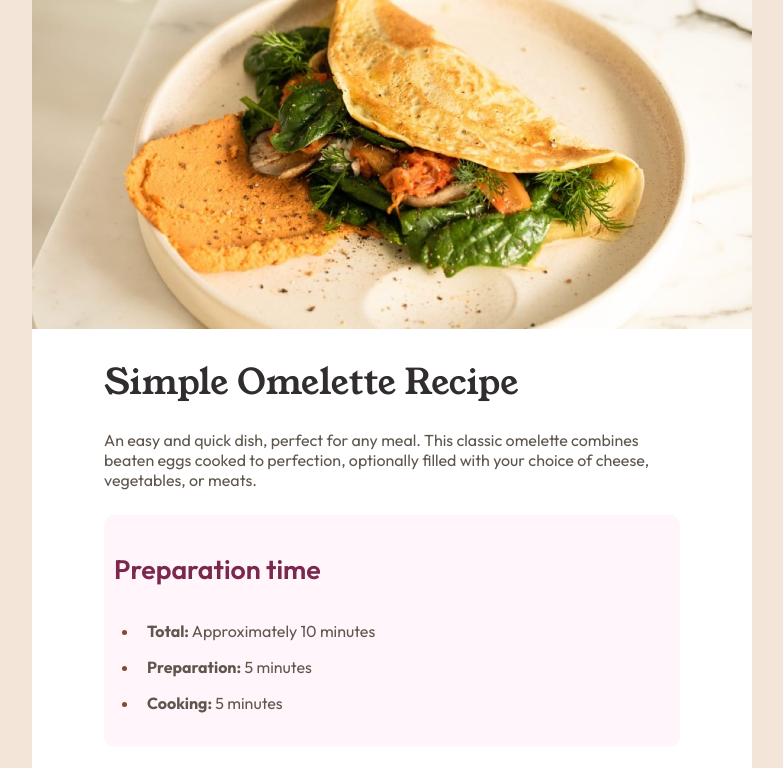
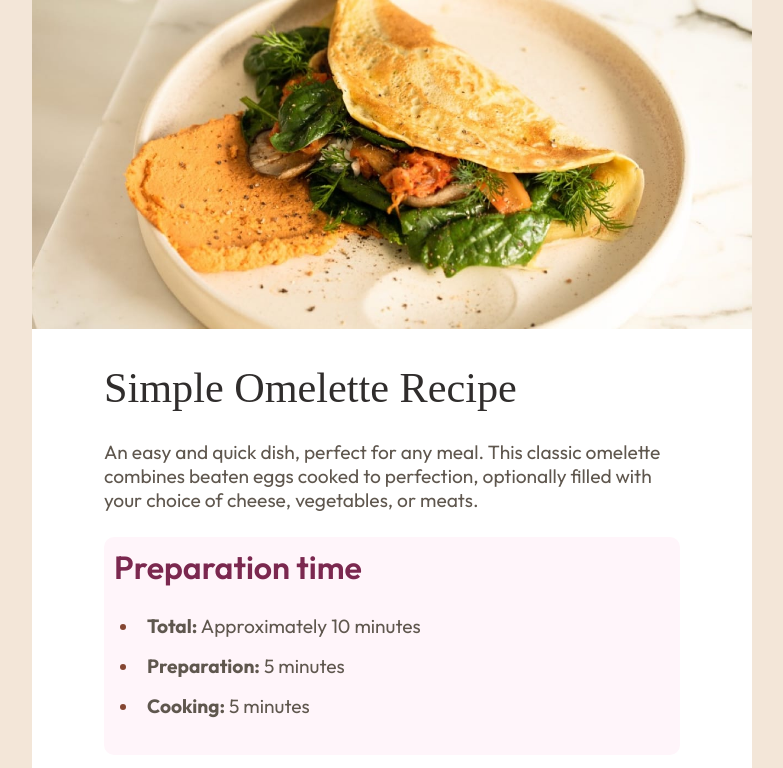
Before and after one commit to Benson0721/omelette_recipe, a website: page index.html in a window 1280 px wide. Shown: the top 768 px of the page, without its empty margins (248-1031 px from the left). Drawn offline with Linux system fonts and the light colour scheme.

Commit message:
font independent! and some slient change

```diff
--- /dev/null
+++ b/assets/fonts/font.css
@@ -0,0 +1,53 @@
+@font-face {
+    font-family:'outfit';
+    font-style: normal;
+    font-weight: 100;
+    src:url("./outfit/static/Outfit-Black.ttf")
+
+}
+
+@font-face {
+    font-family:'outfit';
+    font-style: normal;
+    font-weight: 300;
+    src: url("./outfit/static/Outfit-Light.ttf");
+}
+
+@font-face {
+    font-family:'outfit';
+    font-style: normal;
+    font-weight: 400;
+    src: url("./outfit/static/Outfit-Regular.ttf");
+}
+
+@font-face {
+    font-family:'outfit';
+    font-style: normal;
+    font-weight: 500;
+    src: url("./outfit/static/Outfit-Medium.ttf");
+}
+
+@font-face {
+    font-family:'outfit';
+    font-style: normal;
+    font-weight: 600;
+    src: url("./outfit/static/Outfit-SemiBold.ttf");
+
+}
+
+@font-face {
+    font-family:'outfit';
+    font-style: normal;
+    font-weight: 700;
+    src: url("./outfit/static/Outfit-Bold.ttf");
+
+}
+
+
+@font-face {
+    font-family:'young-serif';
+    font-style: normal;
+    font-weight: 400;
+    src: url("./young-serif/YoungSerif-Regular.ttf");
+
+}
--- a/index.html
+++ b/index.html
@@ -8,12 +8,7 @@
 
   <link rel="icon" type="image/png" sizes="32x32" href="./assets/images/favicon-32x32.png">
   <link rel="stylesheet" href="dest/app.css">
-  <link rel="preconnect" href="https://fonts.googleapis.com">
-  <link rel="preconnect" href="https://fonts.gstatic.com" crossorigin>
-  <link rel="preconnect" href="https://fonts.googleapis.com">
-  <link rel="preconnect" href="https://fonts.gstatic.com" crossorigin>
-  <link href="https://fonts.googleapis.com/css2?family=Outfit:wght@100..900&family=Young+Serif&display=swap"
-    rel="stylesheet">
+
   <title>Frontend Mentor | Recipe page</title>
 
   <!-- Feel free to remove these styles or customise in your own stylesheet 👍 -->
@@ -30,7 +25,7 @@
 </head>
 
 <body>
-  <div class="recipe-box" aria-label="Recipe">
+  <div class="recipe-box" aria-label="Recipe" role="region">
     <figure>
       <img src="./assets/images/image-omelette.jpeg" alt="Omelette picture">
     </figure>
@@ -40,7 +35,7 @@
         <p>An easy and quick dish, perfect for any meal. This classic omelette combines beaten eggs cooked to
           perfection, optionally filled with your choice of cheese, vegetables, or meats.</p>
         <div class="note" aria-label="Preparation time">
-          <h3>Preparation time</h3>
+          <b class="note_title">Preparation time</b>
           <ul>
             <li><b>Total:</b> Approximately 10 minutes</li>
             <li><b>Preparation:</b> 5 minutes</li>
--- a/scss/app.scss
+++ b/scss/app.scss
@@ -1,10 +1,15 @@
+@charset "utf-8";
+
+@import url('../assets/fonts/font.css');
+
+
 html {
     //Mobile
-    font-family: "Outfit", serif;
+    font-family: "Outfit";
     box-sizing: border-box;
-    font-size: 16px;
-    font-weight: 400;
+    font-size: clamp(1rem,0.8rem + 0.5vw,2rem);
     color: hsl(30, 10%, 34%);
+
 
     body {
         display: flex;
@@ -30,13 +35,6 @@ html {
         font-weight: 400;
         color: hsl(14, 45%, 36%);
     }
-
-    h3 {
-        font-size: 1.67rem;
-        font-weight: 600;
-        color: hsl(332, 51%, 32%);
-    }
-
     b {
         font-weight: 700;
         color: hsl(30, 10%, 34%);
@@ -49,8 +47,8 @@ html {
     }
 
     img {
-        width: 100%;
-        height: auto;
+        block-size: auto;
+        max-inline-size: 100%;
     }
 
     ul {
@@ -100,6 +98,11 @@ html {
             padding: 10px;
             border-radius: 10px;
             margin-top: 25px;
+            .note_title{
+                  font-size: 1.67rem;
+                  font-weight: 600;
+                  color: hsl(332, 51%, 32%);
+            }
         }
 
         .recipe-section {
@@ -160,13 +163,7 @@ html {
         border-radius: 3.5% ;
         margin-top: 5%;
     }
-    h1 {
-        font-size: 2.5rem;
-    }
 
-    h2 {
-        font-size: 2rem;
-    }
     }
 
 
```
Also changed, not shown: assets/css/font.css (added), assets/css/font.min.css (added), css/app.css, css/app.min.css, dest/app.css, 5 other files.
